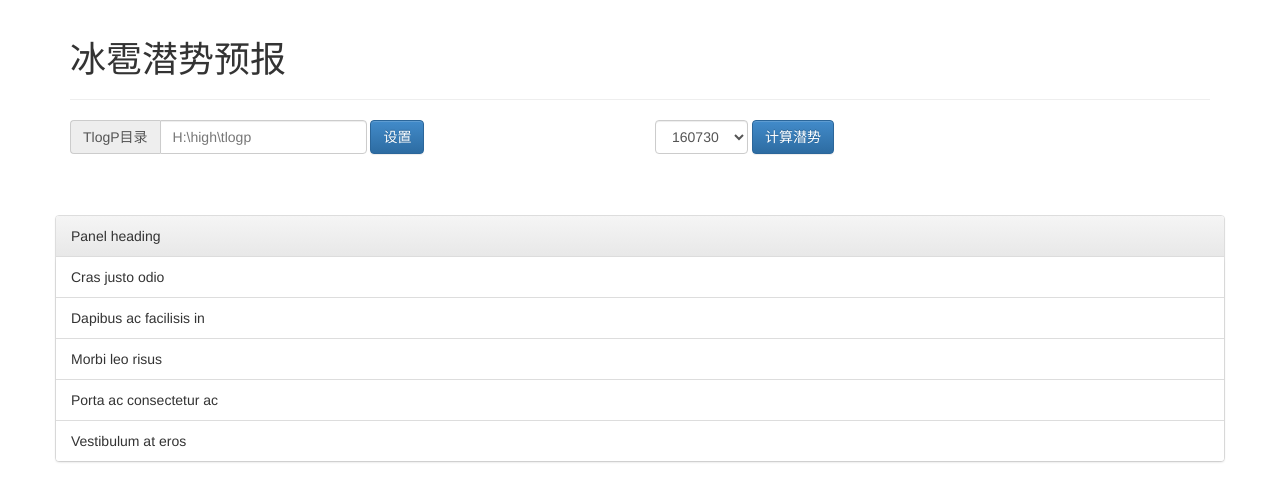
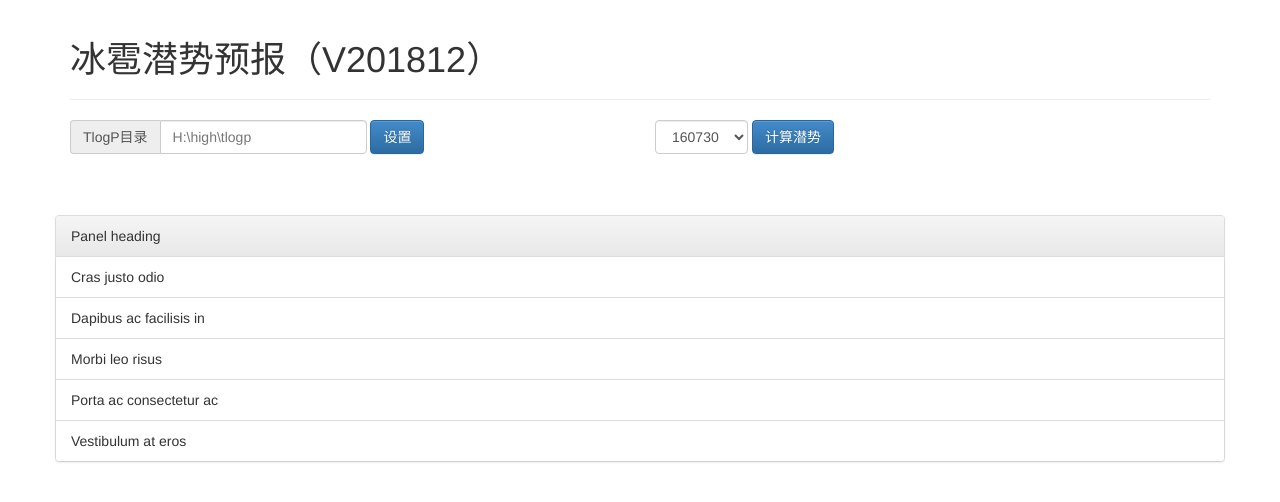
Before and after one commit to likev/hail-judge, a website: page hail-judge.html in a window 1280 px wide. Drawn offline with Linux system fonts and the light colour scheme; files that its build step writes are made by us from their sources; files whose address does not match are found by name.

Commit message:
change page-header title

```diff
--- a/hail-judge.html
+++ b/hail-judge.html
@@ -44,7 +44,7 @@
         <div class="container">
 
 			<div class="page-header">
-			  <h1>冰雹潜势预报</h1>
+			  <h1>冰雹潜势预报（V201812）</h1>
 			</div>
 
 
```
